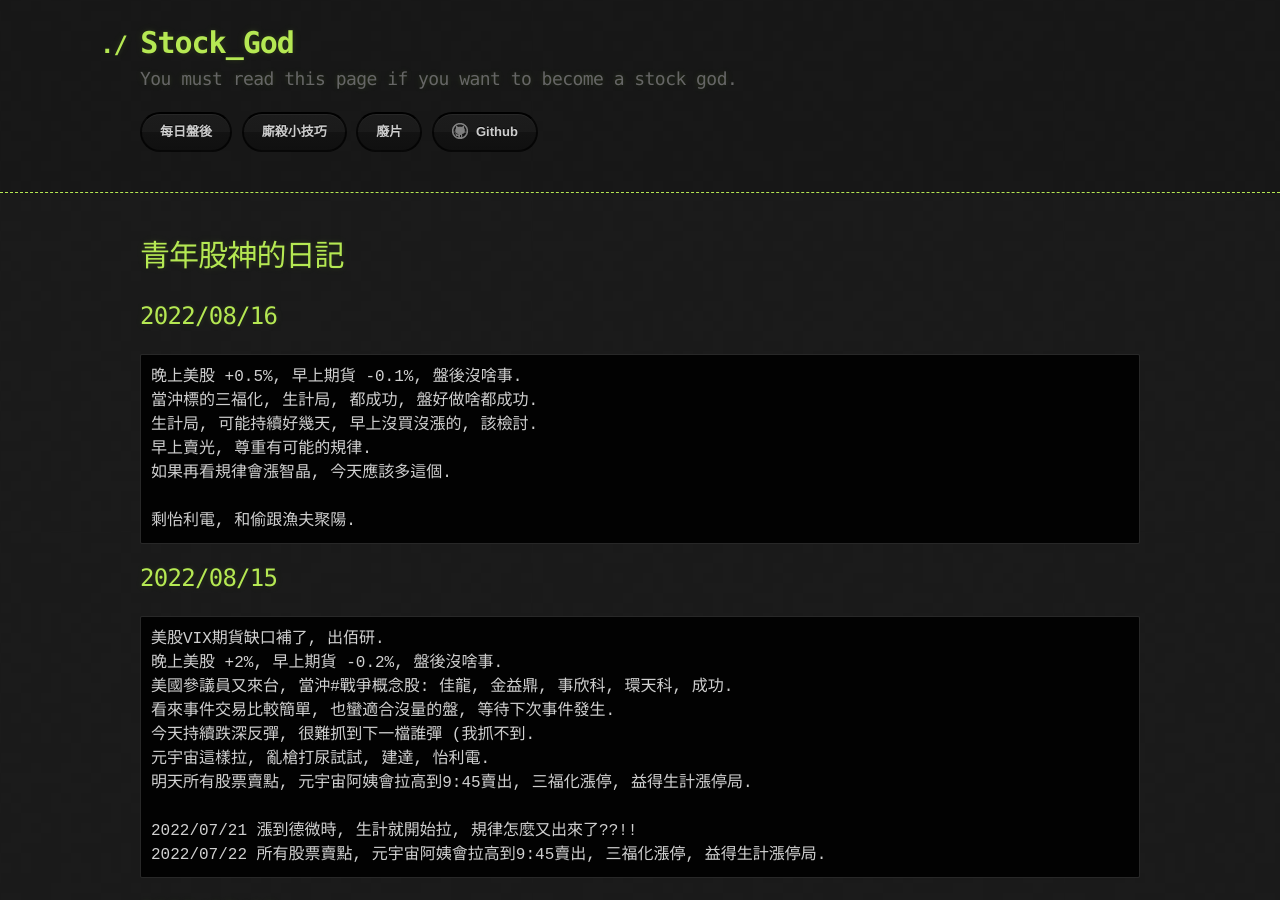
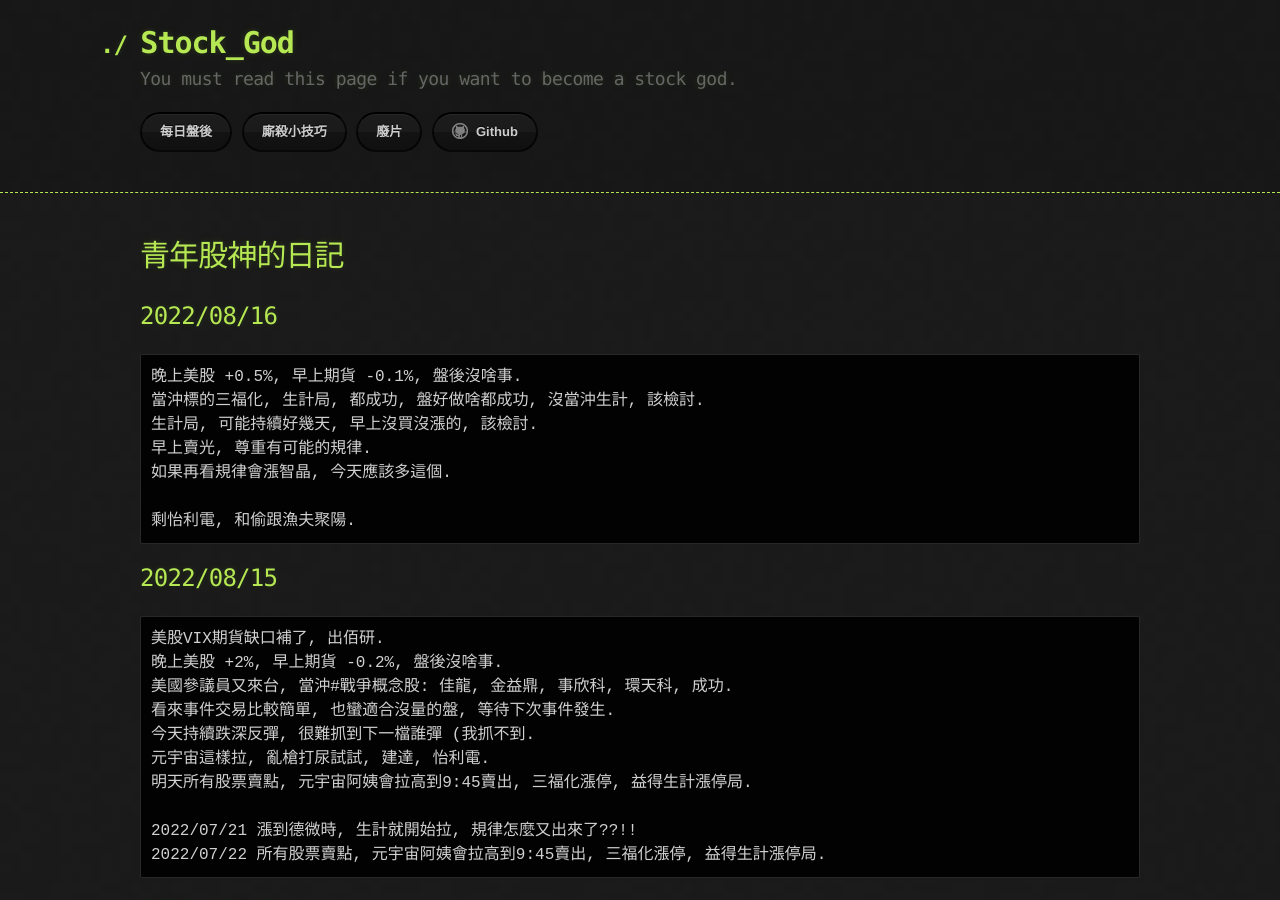
Before and after one commit to lepg5487/Stock_God, a Jekyll site: the page built from index.md, in a window 1280 px wide and 900 px high. Built offline with Jekyll 4.4.1, drawn with Linux system fonts in a browser that asks for light colours; our own code applies the rules of GitHub Pages for plain Markdown files.

Commit message:
Update index.md

````diff
--- a/index.md
+++ b/index.md
@@ -7,7 +7,7 @@ layout: testlayouts
 ## 2022/08/16
 ```
 晚上美股 +0.5%, 早上期貨 -0.1%, 盤後沒啥事.
-當沖標的三福化, 生計局, 都成功, 盤好做啥都成功.
+當沖標的三福化, 生計局, 都成功, 盤好做啥都成功, 沒當沖生計, 該檢討.
 生計局, 可能持續好幾天, 早上沒買沒漲的, 該檢討.
 早上賣光, 尊重有可能的規律.
 如果再看規律會漲智晶, 今天應該多這個.
````
